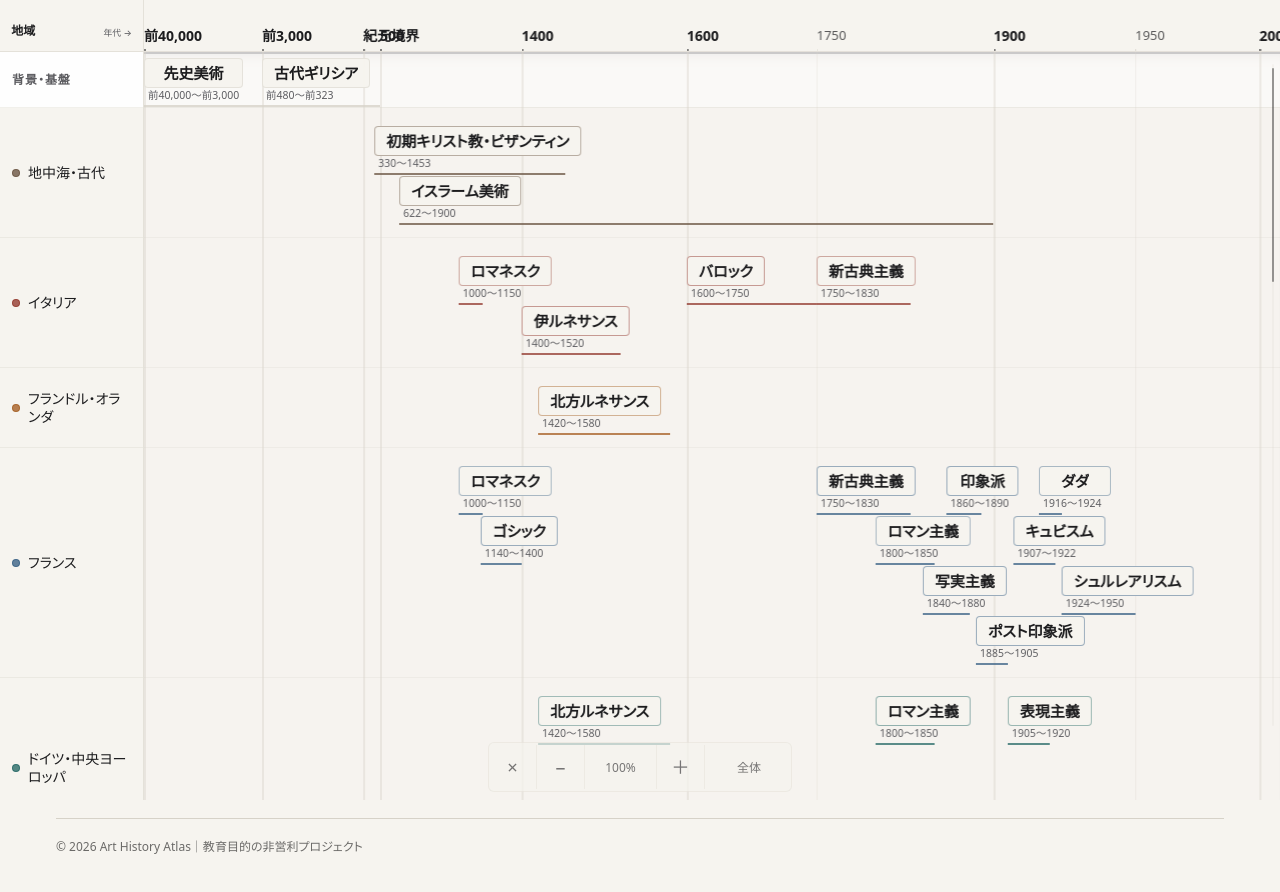
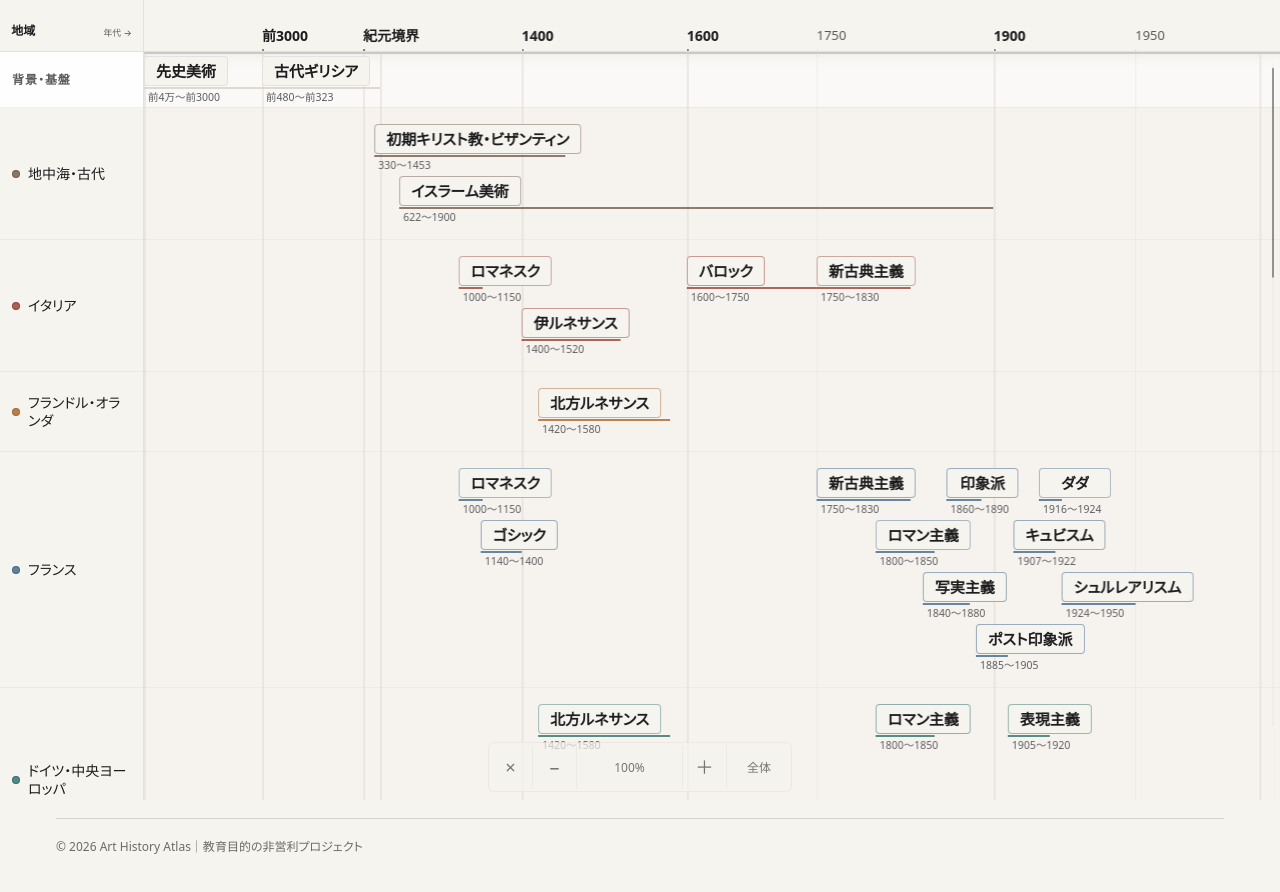
Before and after one commit to taktak2001/art-history-atlas, a Next.js app: page /timeline in a window 1280 px wide. Both pictures are taken after a click on the button "タイムラインを全画面で表示". Shown: the top 892 px of the page. Built offline with nearby package versions, Linux system fonts and the light colour scheme.

Commit message:
Fix timeline era labels and viewer controls

```diff
--- a/src/app/globals.css
+++ b/src/app/globals.css
@@ -1390,11 +1390,11 @@ html.dark .relation-badge {
   width: max-content;
   min-width: 4.5rem;
   max-width: 14.375rem;
-  height: 2.75rem;
+  height: 3rem;
   flex-direction: column;
   align-items: flex-start;
-  justify-content: center;
-  gap: 0.125rem;
+  justify-content: flex-start;
+  gap: 0;
   color: rgb(var(--c-ink));
   font-family: var(--font-sans);
   text-decoration: none;
@@ -1507,6 +1507,7 @@ html.dark .relation-badge {
   display: block;
   overflow: hidden;
   max-width: 100%;
+  margin-top: 0.375rem;
   padding-inline: 0.25rem;
   color: rgb(var(--c-muted));
   font-size: 0.65625rem;
@@ -1620,22 +1621,32 @@ html.dark .relation-badge {
   transform: translate3d(0, 0, 0);
 }
 
+.timeline-viewer-ui-layer {
+  position: fixed;
+  z-index: 20;
+  inset: 0;
+  overflow: visible;
+  pointer-events: none;
+}
+
 .timeline-viewer-controls {
-  position: absolute;
-  z-index: 7;
+  position: fixed;
+  z-index: 21;
   right: auto;
   bottom: max(0.5rem, calc(env(safe-area-inset-bottom) + 0.375rem));
   left: 50%;
-  display: grid;
-  grid-template-columns: 3rem 3rem 4.5rem 3rem 5.5rem;
+  display: flex;
   width: min(19rem, calc(100vw - 1.5rem));
+  max-width: calc(100vw - 2rem);
   height: 3.125rem;
   align-items: center;
+  overflow: visible;
   border: 1px solid rgb(var(--c-line) / 0.42);
   border-radius: 6px;
   background: rgb(var(--c-paper) / 0.96);
   box-shadow: none;
   opacity: 1;
+  pointer-events: auto;
   transform: translateX(-50%);
   transition: opacity 180ms ease;
 }
@@ -1663,6 +1674,7 @@ html.dark .relation-badge {
 }
 
 .timeline-viewer-controls button {
+  flex: 0 0 2.75rem;
   transition:
     background-color 140ms ease,
     color 140ms ease;
@@ -1674,9 +1686,15 @@ html.dark .relation-badge {
 }
 
 .timeline-viewer-controls button:last-child {
-  min-width: 5.5rem;
+  min-width: 4rem;
+  flex-basis: 4rem;
   padding-inline: 0.5rem;
   border-inline-end: 0;
+}
+
+.timeline-viewer-controls output {
+  min-width: 3.25rem;
+  flex: 1 1 3.25rem;
 }
 
 .timeline-viewer-controls button > span {
@@ -1712,15 +1730,16 @@ html.dark .relation-badge {
     bottom: max(0.5rem, calc(env(safe-area-inset-bottom) + 0.375rem));
     left: 50%;
     height: 3.125rem;
-    grid-template-columns: 3rem 3rem 4.5rem 3rem 5.5rem;
   }
 
   .timeline-viewer-controls button:last-child {
-    min-width: 5.5rem;
+    min-width: 4rem;
+    flex-basis: 4rem;
     padding-inline: 0.5rem;
   }
 
   .timeline-viewer-node {
+    height: 2.875rem;
     max-width: 11.875rem;
   }
 }
--- a/src/components/HorizontalTimeline.tsx
+++ b/src/components/HorizontalTimeline.tsx
@@ -29,6 +29,7 @@ import {
   chooseTimelineLabel,
   clipMovementToMode,
   fitTimelineModeToMovements,
+  formatTimelineYearLabel,
   movementOverlapsMode,
   timelineJapaneseShortLabel,
   timelineBarVisualWidth,
@@ -112,8 +113,7 @@ const SURVEY_SUMMARIES = [
 
 const fmtYear = (year: number) => {
   if (year === TIMELINE_NOW) return '現在';
-  if (year === 0) return '紀元境界';
-  return year < 0 ? `前${Math.abs(year).toLocaleString('ja-JP')}` : `${year}`;
+  return formatTimelineYearLabel(year);
 };
 
 export function HorizontalTimeline({
--- a/src/components/TimelineViewerFrame.tsx
+++ b/src/components/TimelineViewerFrame.tsx
@@ -15,6 +15,7 @@ import {
   type WheelEvent,
 } from 'react';
 import {
+  formatTimelineYearLabel,
   yearToTimelineX,
   type TimelineMode,
 } from '@/lib/timeline-presentation';
@@ -24,7 +25,9 @@ import {
   fitTimelineViewerRect,
   panTimelineViewer,
   relativeTimelineViewerCompositeTransform,
+  selectTimelineViewerTickLabels,
   semanticTimelineTicks,
+  timelineViewerTickPriority,
   timelineViewerVirtualNodeKeys,
   timelineViewerRegionHeight,
   timelineViewerMaxScale,
@@ -119,11 +122,6 @@ const viewerAxisMetrics = (viewportWidth: number): AxisMetrics => {
     return { regionWidth: 120, timeHeight: 50, controlBottom: 62 };
   }
   return { regionWidth: 144, timeHeight: 52, controlBottom: 62 };
-};
-
-const formatViewerYear = (year: number) => {
-  if (year === 0) return '紀元境界';
-  return year < 0 ? `前${Math.abs(year).toLocaleString('ja-JP')}` : `${year}`;
 };
 
 const viewerTickStrength = (year: number) => {
@@ -263,23 +261,55 @@ export function TimelineViewerFrame({
         setAxisTicks(nextTicks);
       }
 
-      for (const tick of timeAxisRef.current?.querySelectorAll<HTMLElement>(
+      const tickElements = Array.from(
+        timeAxisRef.current?.querySelectorAll<HTMLElement>(
           '[data-viewer-tick]',
-      ) ?? []) {
+        ) ?? [],
+      );
+      const compactEraBoundary =
+        stage.clientWidth <= 639 || transform.scale < 1;
+      const tickCandidates = tickElements.flatMap((tick) => {
         const year = Number(tick.dataset.viewerTick);
+        tick.textContent = formatTimelineYearLabel(
+          year,
+          compactEraBoundary ? '0' : '紀元境界',
+        );
         const worldX =
           contentOriginX + yearToTimelineX(year, timelineMode, timelineWidth);
         const screen = worldToTimelineViewerScreen(
           { x: worldX, y: 0 },
           transform,
         );
-        const visible =
-          screen.x >=
-            metrics.regionWidth + AXIS_EDGE_PADDING - horizontalBuffer &&
-          screen.x <=
-            stage.clientWidth - AXIS_EDGE_PADDING + horizontalBuffer;
+        const withinViewport =
+          screen.x >= metrics.regionWidth + AXIS_EDGE_PADDING &&
+          screen.x + tick.offsetWidth <=
+            stage.clientWidth - AXIS_EDGE_PADDING;
         tick.style.transform = `translate3d(${screen.x}px, 0, 0)`;
+        if (!withinViewport) {
+          tick.style.visibility = 'hidden';
+          delete tick.dataset.axisLabelVisible;
+          return [];
+        }
+        return [
+          {
+            year,
+            x: screen.x,
+            width: tick.offsetWidth,
+            priority: timelineViewerTickPriority(year, timelineMode),
+          },
+        ];
+      });
+      const visibleTickYears = new Set(
+        selectTimelineViewerTickLabels(
+          tickCandidates,
+          stage.clientWidth <= 639 ? 72 : 64,
+        ),
+      );
+      for (const tick of tickElements) {
+        const visible = visibleTickYears.has(Number(tick.dataset.viewerTick));
         tick.style.visibility = visible ? 'visible' : 'hidden';
+        if (visible) tick.dataset.axisLabelVisible = 'true';
+        else delete tick.dataset.axisLabelVisible;
       }
 
       const periodElements = new Map(
@@ -583,7 +613,10 @@ export function TimelineViewerFrame({
         node.dataset.viewerTrack = String(placement.track);
         if (period) {
           const nodeTop = trackCenterY - node.offsetHeight / 2;
-          const periodY = nodeTop + node.offsetHeight + 4;
+          const surfaceHeight =
+            node.querySelector<HTMLElement>('.timeline-viewer-node__surface')
+              ?.offsetHeight ?? 30;
+          const periodY = nodeTop + surfaceHeight + 2;
           period.style.width = `${Math.max(1, periodRight - periodLeft)}px`;
           period.style.transform = `translate3d(${periodLeft}px, ${periodY}px, 0)`;
           period.style.visibility =
@@ -1285,6 +1318,7 @@ export function TimelineViewerFrame({
     >
       {active && (
         <>
+          <div className="timeline-viewer-ui-layer" data-viewer-ui-layer>
             <div
               className="timeline-viewer-controls"
               aria-label="閲覧モード操作"
@@ -1305,7 +1339,11 @@ export function TimelineViewerFrame({
               >
                 <span aria-hidden="true">−</span>
               </button>
-            <output ref={scaleOutputRef} aria-live="polite" aria-label="現在倍率">
+              <output
+                ref={scaleOutputRef}
+                aria-live="polite"
+                aria-label="現在倍率"
+              >
                 100%
               </output>
               <button
@@ -1322,6 +1360,7 @@ export function TimelineViewerFrame({
               >
                 全体
               </button>
+            </div>
           </div>
 
           <div
@@ -1343,7 +1382,7 @@ export function TimelineViewerFrame({
                     undefined
                   }
                 >
-                  {formatViewerYear(tick)}
+                  {formatTimelineYearLabel(tick)}
                 </span>
               ))}
             </div>
--- a/src/lib/timeline-presentation.ts
+++ b/src/lib/timeline-presentation.ts
@@ -163,6 +163,21 @@ export const SURVEY_TICKS = [
   2000,
   TIMELINE_NOW,
 ];
+
+export function formatTimelineYearLabel(
+  year: number,
+  zeroLabel: '紀元境界' | '0' = '紀元境界',
+) {
+  if (year === 0) return zeroLabel;
+  if (year > 0) return `${year}`;
+
+  const absoluteYear = Math.abs(year);
+  if (absoluteYear >= 10000) {
+    const tenThousands = Number((absoluteYear / 10000).toFixed(1));
+    return `前${tenThousands}万`;
+  }
+  return `前${absoluteYear}`;
+}
 
 const clamp = (value: number, min: number, max: number) =>
   Math.min(max, Math.max(min, value));
--- a/src/lib/timeline-viewer.ts
+++ b/src/lib/timeline-viewer.ts
@@ -44,6 +44,13 @@ export type TimelineViewerTrackPlacement = TimelineViewerCollisionItem & {
   track: number | null;
 };
 
+export type TimelineViewerTickLabelCandidate = {
+  year: number;
+  x: number;
+  width: number;
+  priority: number;
+};
+
 export const TIMELINE_VIEWER_MIN_SCALE = 0.6;
 export const TIMELINE_VIEWER_MAX_SCALE = 4;
 export const TIMELINE_VIEWER_MOBILE_MAX_SCALE = 3;
@@ -63,13 +70,49 @@ export const TIMELINE_VIEWER_LABEL_GAP = 10;
 // items. Sparse regions keep their natural height because row height is based
 // on the tracks actually occupied, not this ceiling.
 export const TIMELINE_VIEWER_MAX_TRACKS = 5;
-export const TIMELINE_VIEWER_TRACK_PITCH = 50;
+export const TIMELINE_VIEWER_TRACK_PITCH = 52;
 
 const TIMELINE_VIEWER_TICK_STEPS = [
   10, 25, 50, 100, 250, 500, 1000, 2500, 5000, 10000,
 ] as const;
 
 const roundTransformValue = (value: number) => Math.round(value * 1000) / 1000;
+
+export function timelineViewerTickPriority(
+  year: number,
+  mode: TimelineMode,
+) {
+  if (year === mode.start || year === mode.end) return 5;
+  if (year === 0) return 4;
+  if (year % 500 === 0) return 3;
+  if (year % 100 === 0) return 2;
+  return 1;
+}
+
+export function selectTimelineViewerTickLabels(
+  candidates: TimelineViewerTickLabelCandidate[],
+  minimumAnchorGap = 72,
+  minimumLabelGap = 8,
+) {
+  const selected: TimelineViewerTickLabelCandidate[] = [];
+  const prioritized = [...candidates].sort(
+    (a, b) => b.priority - a.priority || a.x - b.x || a.year - b.year,
+  );
+
+  for (const candidate of prioritized) {
+    const conflicts = selected.some((existing) => {
+      const anchorsTooClose =
+        Math.abs(existing.x - candidate.x) < minimumAnchorGap;
+      const labelsOverlap =
+        candidate.x < existing.x + existing.width + minimumLabelGap &&
+        candidate.x + candidate.width + minimumLabelGap > existing.x;
+      return anchorsTooClose || labelsOverlap;
+    });
+    if (!conflicts) selected.push(candidate);
+  }
+
+  return selected.sort((a, b) => a.x - b.x).map(({ year }) => year);
+}
 
 export function timelineViewerMaxScale(viewportWidth: number) {
   return viewportWidth <= 639
```
Also changed, not shown: 5 other files (tests, documents, lock files or other folders). Lines whose indentation alone changed are shown as unchanged.
